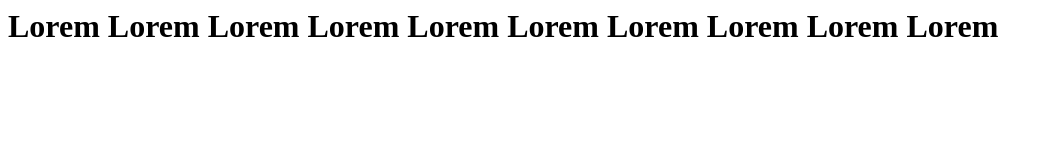
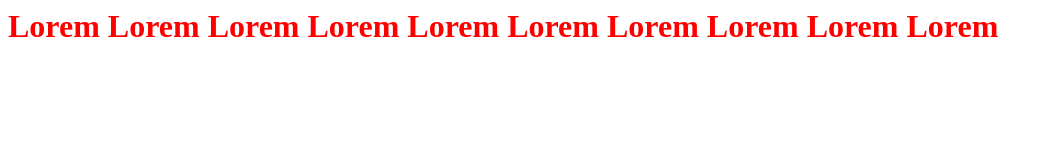
Before and after one commit to karp-entme/karp-entme.github.io, a plain HTML site: page index.html in a window 1280 px wide. Shown: the whole page, without its empty margins (0-1053 px from the left). Drawn offline with Linux system fonts and the light colour scheme.

Commit message:
Update index.html

```diff
--- a/index.html
+++ b/index.html
@@ -1,6 +1,6 @@
 <html>
   <head>
-  <link rel="stylesheet" href="karp-entme.github.io" type="text/css">
+  <link rel="stylesheet" href="style.css" type="text/css">
   </head>
   <body>
     <h1>
```
